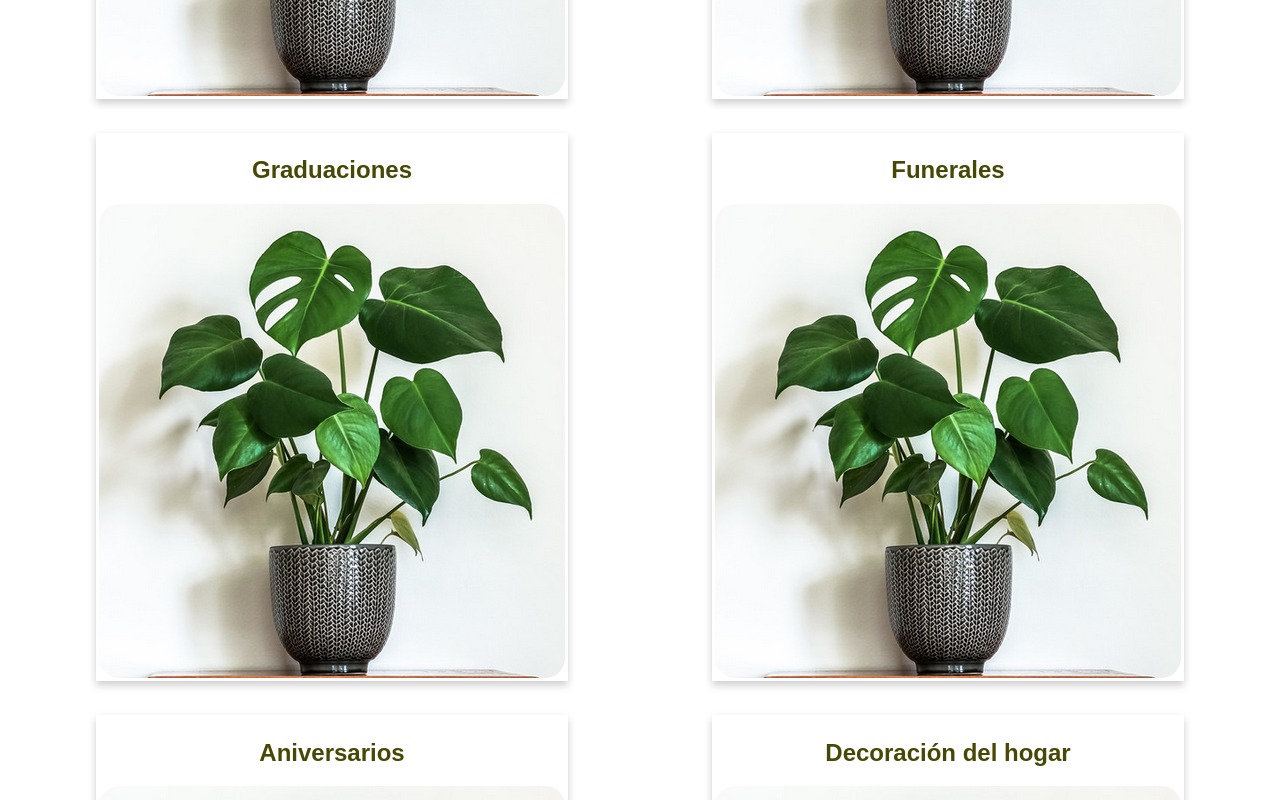
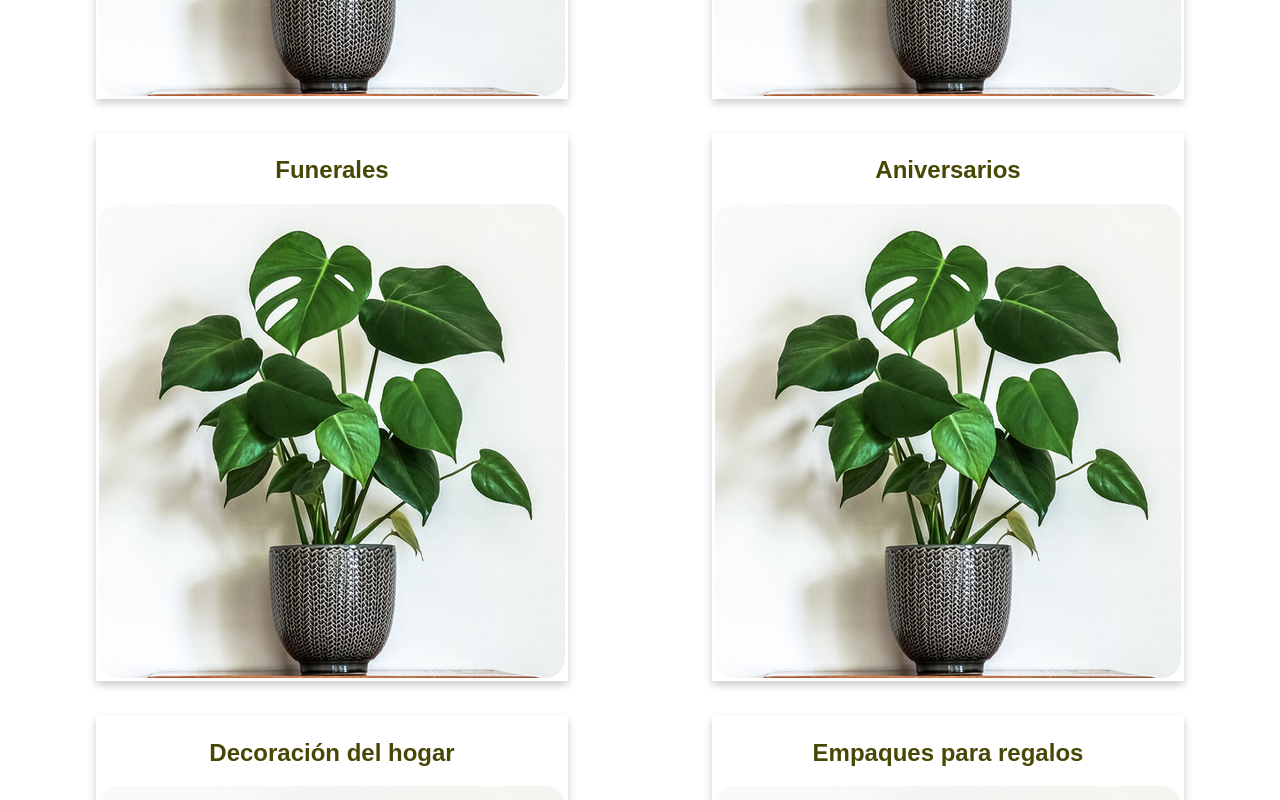
Before and after one commit to danielpenadoordonez/ElGirasol, a React (Create React App) app: page / in a window 1280 px wide. Shown: the part 1980-2780 px from the top of the page. Built offline with nearby package versions, Linux system fonts and the light colour scheme.

Commit message:
Category cards and options read from json file

```diff
--- a/src/components/navbar/Navbar.js
+++ b/src/components/navbar/Navbar.js
@@ -2,6 +2,7 @@ import React, { useState } from "react";
 import { Link } from "react-router-dom";
 import { FaPhoneAlt, FaEnvelope, FaMapMarkerAlt } from 'react-icons/fa';
 import "./Navbar.css";
+import categories from '../../data/categories.json';
 
 const Navbar = () => {
   const [dropdownVisible, setDropdownVisible] = useState(false);
@@ -26,16 +27,11 @@ const Navbar = () => {
           <span className="dropdown-toggle">Categorías</span>
           {dropdownVisible && (
             <ul className="dropdown-menu">
-              <li><a href="#flowers">Ramos de Flores</a></li>
-              <li><a href="#arrangements">Arreglos Florales</a></li>
-              <li><a href="#arrangements">Flores Artificiales</a></li>
-              <li><a href="#bodas">Bodas</a></li>
-              <li><a href="#graducciones">Graduaciones</a></li>
-              <li><a href="#funerales">Funerales</a></li>
-              <li><a href="#aniversarios">Aniversarios</a></li>
-              <li><a href="#hogar">Decoración del Hogar</a></li>
-              <li><a href="#empaques">Empaques para Regalos</a></li>
-              <li><a href="#otros">Otros</a></li>
+              {categories.map((category) => (
+                <Link to="/" key={category.id}>
+                  <li><a>{category.name}</a></li>
+              </Link>
+              ))}
             </ul>
           )}
         </li>
--- /dev/null
+++ b/src/data/categories.json
@@ -0,0 +1,52 @@
+[
+    {
+        "id": 1,
+        "name": "Ramos de Flores",
+        "imageSrc": "/images/home/cards/Card.jpg"
+    },
+    {
+        "id": 2,
+        "name": "Arreglos Florales",
+        "imageSrc": "/images/home/cards/Card.jpg"
+    },
+    {
+        "id": 3,
+        "name": "Flores Artificiales",
+        "imageSrc": "/images/home/cards/Card.jpg"
+    },
+    {
+        "id": 4,
+        "name": "Bodas",
+        "imageSrc": "/images/home/cards/Card.jpg"
+    },
+    {
+        "id": 5,
+        "name": "Funerales",
+        "imageSrc": "/images/home/cards/Card.jpg"
+    },
+    {
+        "id": 6,
+        "name": "Aniversarios",
+        "imageSrc": "/images/home/cards/Card.jpg"
+    },
+    {
+        "id": 7,
+        "name": "Decoración del hogar",
+        "imageSrc": "/images/home/cards/Card.jpg"
+    },
+    {
+        "id": 8,
+        "name": "Empaques para regalos",
+        "imageSrc": "/images/home/cards/Card.jpg"
+    },
+    {
+        "id": 9,
+        "name": "Graduaciones",
+        "imageSrc": "/images/home/cards/Card.jpg"
+    },
+    {
+        "id": 10,
+        "name": "Otros",
+        "imageSrc": "/images/home/cards/Card.jpg"
+    }
+]
--- a/src/pages/Home.js
+++ b/src/pages/Home.js
@@ -4,6 +4,7 @@ import Navbar from "../components/navbar/Navbar";
 import Card from "../components/card/Card";
 import Footer from "../components/footer/Footer";
 import { Link } from "react-router-dom";
+import categories from '../data/categories.json';
 
 const Home = () => {
   return (
@@ -14,36 +15,11 @@ const Home = () => {
       </header>
       <p className="subtitle">"Las flores hacen los momentos más especiales"</p>
       <section className="main-content">
-        <Link to="/" className="card-link">
-          <Card title="Ramos de Flores" imageSrc="/images/home/cards/Card.jpg"/>
-        </Link>
-        <Link to="/" className="card-link">
-          <Card title="Arreglos Florales" imageSrc="/images/home/cards/Card.jpg"/>
-        </Link>
-        <Link to="/" className="card-link">
-          <Card title="Flores Artificiales" imageSrc="/images/home/cards/Card.jpg"/>
-        </Link>
-        <Link to="/" className="card-link">
-          <Card title="Bodas" imageSrc="/images/home/cards/Card.jpg"/>
-        </Link>
-        <Link to="/" className="card-link">
-          <Card title="Graduaciones" imageSrc="/images/home/cards/Card.jpg"/>
-        </Link>
-        <Link to="/" className="card-link">
-          <Card title="Funerales" imageSrc="/images/home/cards/Card.jpg"/>
-        </Link>
-        <Link to="/" className="card-link">
-          <Card title="Aniversarios" imageSrc="/images/home/cards/Card.jpg"/>
-        </Link>
-        <Link to="/" className="card-link">
-          <Card title="Decoración del hogar" imageSrc="/images/home/cards/Card.jpg"/>
-        </Link>
-        <Link to="/" className="card-link">
-          <Card title="Empaques para regalos" imageSrc="/images/home/cards/Card.jpg"/>
-        </Link>
-        <Link to="/" className="card-link">
-        <Card title="Otros" imageSrc="/images/home/cards/Card.jpg"/>
-        </Link>
+        {categories.map((category) => (
+          <Link to="/" className="card-link" key={category.id}>
+            <Card title={category.name} imageSrc={category.imageSrc}/>
+          </Link>
+        ))}
       </section>
       <Footer />
     </div>
```
